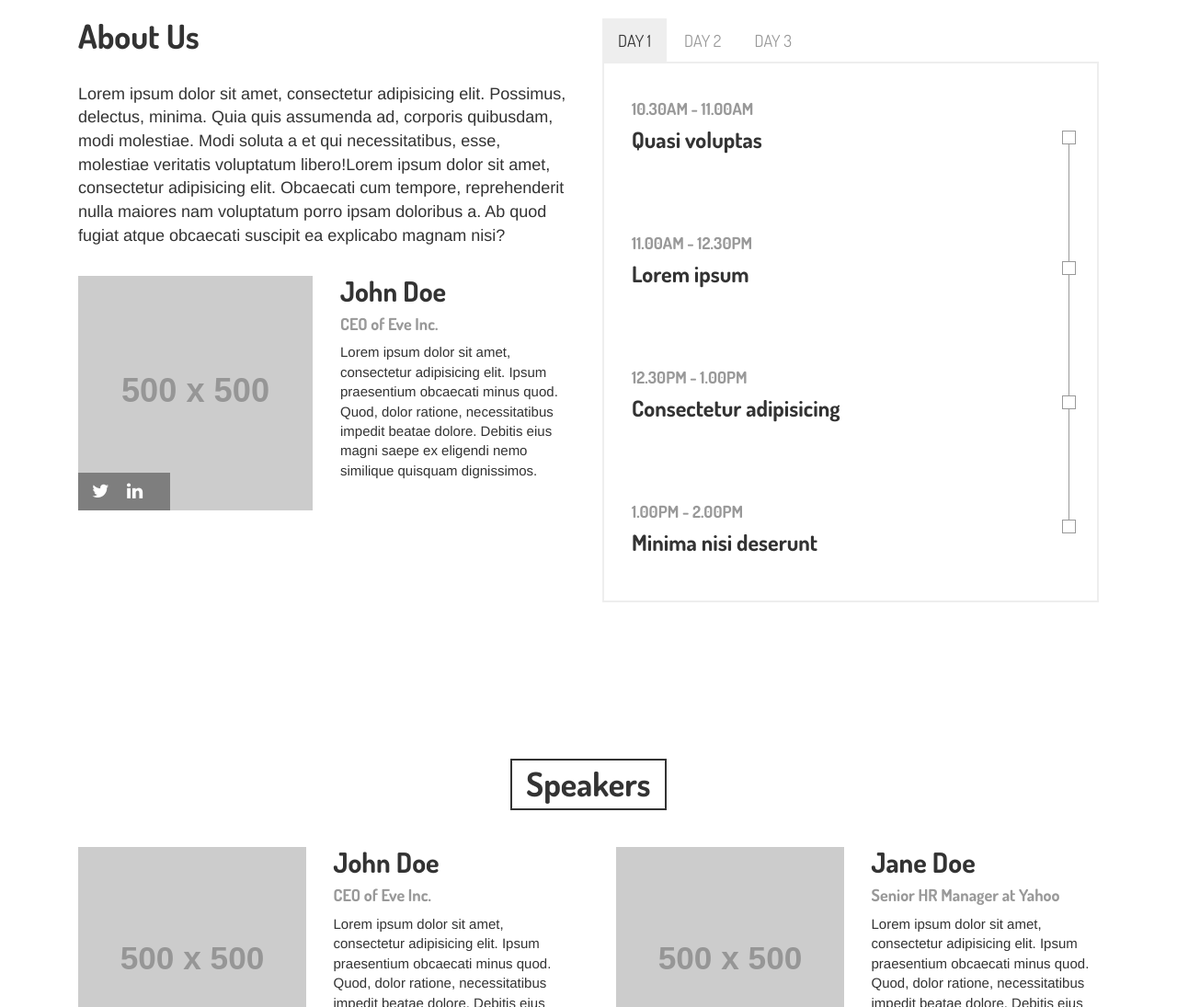
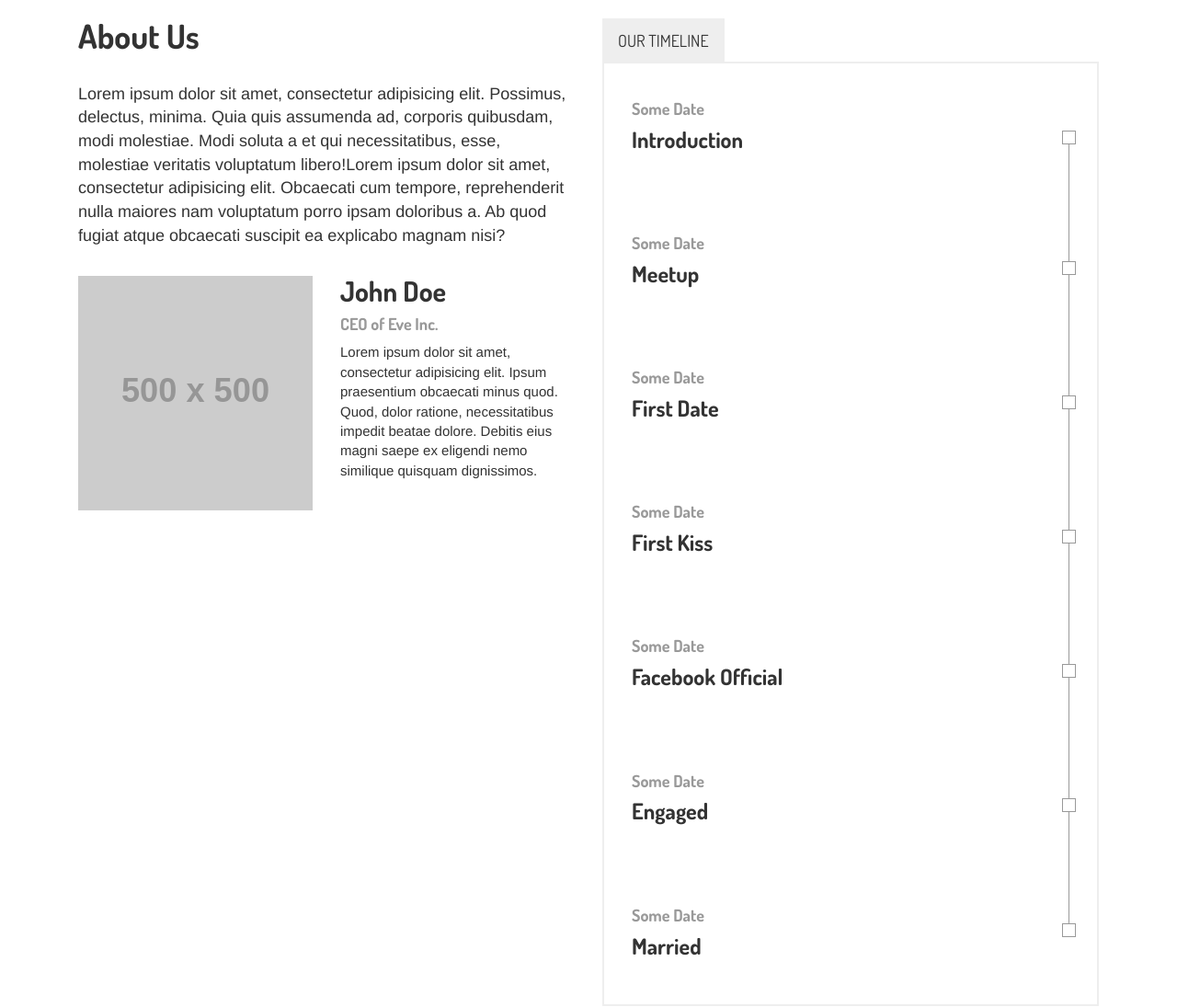
Before and after one commit to gmp/palmer.wedding, a plain HTML site: page index.html in a window 1280 px wide. Shown: the part 860-1955 px from the top of the page at 92% size. Drawn offline with nearby package versions, Linux system fonts and the light colour scheme; some packages are replaced by stand-ins of ours; placeholder pictures from the web are drawn by us.

Commit message:
update schedule to basic timeline

```diff
--- a/index.html
+++ b/index.html
@@ -114,10 +114,6 @@
                 <div class="speaker-details ">
                     <div class="row">
                         <div class="col-sm-6 col-sm-offset-0 col-xs-8 col-xs-offset-2 wow fadeInUp">
-                            <div class="speaker-social-links text-center">
-                                <a href="#"><i class="fa fa-twitter wow bounceIn"></i></a>
-                                <a href="#"><i class="fa fa-linkedin wow bounceIn"></i></a>
-                            </div>
                             <img src="http://placehold.it/500x500" alt="John Doe" class="img-responsive">
                         </div>
                         <div class="col-sm-6 col-sm-offset-0 col-xs-10 col-xs-offset-1 wow fadeInUp" data-wow-delay="0.2s">
@@ -136,11 +132,7 @@
                     <!-- Days -->
                     <ul class="nav nav-tabs" role="tablist" id="schedule-tabs">
                         <li role="presentation" class="active">
-                            <a href="#day-1" aria-controls="day-1" role="tab" data-toggle="tab">Day 1</a>
-                        </li>
-                        <li role="presentation"><a href="#day-2" aria-controls="day-2" role="tab" data-toggle="tab">Day 2</a>
-                        </li>
-                        <li role="presentation"><a href="#day-3" aria-controls="day-3" role="tab" data-toggle="tab">Day 3</a>
+                            <a href="#day-1" aria-controls="day-1" role="tab" data-toggle="tab">Our Timeline</a>
                         </li>
                     </ul>
 
@@ -154,9 +146,9 @@
                                 <!--Schedule item -->
                                 <li>
                                     <!-- Schedule item time -->
-                                    <h4 class="time">10.30AM - 11.00AM</h4>
+                                    <h4 class="time">Some Date</h4>
                                     <!-- Schedule item name -->
-                                    <h3>Quasi voluptas</h3>
+                                    <h3>Introduction</h3>
                                     <!-- Schedule item description -->
                                     <p>Lorem ipsum dolor sit amet, consectetur adipisicing elit. Quasi voluptas error sunt quis voluptate officia vitae blanditiis rem laborum explicabo, et eaque ducimus voluptates ipsam perspiciatis odio numquam pariatur dignissimos?</p>
                                     <span class="line"><span class="bullet"></span></span>
@@ -164,114 +156,54 @@
 
                                 <!--Schedule item -->
                                 <li>
-                                    <h4 class="time">11.00AM - 12.30PM</h4>
-                                    <h3>Lorem ipsum </h3>
+                                    <h4 class="time">Some Date</h4>
+                                    <h3>Meetup</h3>
                                     <p>Lorem ipsum dolor sit amet, consectetur adipisicing elit. Dolorum possimus sint totam est recusandae exercitationem autem, fugiat magnam repellendus provident nobis quam illo explicabo, doloribus earum vitae soluta repellat, atque.</p>
                                     <span class="line"><span class="bullet"></span></span>
                                 </li>
 
                                 <!--Schedule item -->
                                 <li>
-                                    <h4 class="time">12.30PM - 1.00PM</h4>
-                                    <h3>Consectetur adipisicing</h3>
+                                    <h4 class="time">Some Date</h4>
+                                    <h3>First Date</h3>
                                     <p>Lorem ipsum dolor sit amet, consectetur adipisicing elit. Incidunt quisquam neque laboriosam veniam aut vel unde nostrum! Doloremque, distinctio, voluptas cum sit placeat ducimus cumque et minus, magni unde explicabo.</p>
                                     <span class="line"><span class="bullet"></span></span>
                                 </li>
 
                                 <!--Schedule item -->
                                 <li>
-                                    <h4 class="time">1.00PM - 2.00PM</h4>
-                                    <h3>Minima nisi deserunt</h3>
+                                    <h4 class="time">Some Date</h4>
+                                    <h3>First Kiss</h3>
+                                    <p>Lorem ipsum dolor sit amet, consectetur adipisicing elit. Sit quas quia beatae, velit voluptatem inventore odio culpa mollitia deleniti. Minima nisi deserunt accusantium atque ratione nam voluptate necessitatibus quod cum.</p>
+                                    <span class="line"><span class="bullet"></span></span>
+                                </li>
+
+                                <!--Schedule item -->
+                                <li>
+                                    <h4 class="time">Some Date</h4>
+                                    <h3>Facebook Official</h3>
+                                    <p>Lorem ipsum dolor sit amet, consectetur adipisicing elit. Sit quas quia beatae, velit voluptatem inventore odio culpa mollitia deleniti. Minima nisi deserunt accusantium atque ratione nam voluptate necessitatibus quod cum.</p>
+                                    <span class="line"><span class="bullet"></span></span>
+                                </li>
+
+                                <!--Schedule item -->
+                                <li>
+                                    <h4 class="time">Some Date</h4>
+                                    <h3>Engaged</h3>
+                                    <p>Lorem ipsum dolor sit amet, consectetur adipisicing elit. Sit quas quia beatae, velit voluptatem inventore odio culpa mollitia deleniti. Minima nisi deserunt accusantium atque ratione nam voluptate necessitatibus quod cum.</p>
+                                    <span class="line"><span class="bullet"></span></span>
+                                </li>
+
+                                <!--Schedule item -->
+                                <li>
+                                    <h4 class="time">Some Date</h4>
+                                    <h3>Married</h3>
                                     <p>Lorem ipsum dolor sit amet, consectetur adipisicing elit. Sit quas quia beatae, velit voluptatem inventore odio culpa mollitia deleniti. Minima nisi deserunt accusantium atque ratione nam voluptate necessitatibus quod cum.</p>
                                     <span class="line"><span class="bullet"></span></span>
                                 </li>
                             </ul>
                         </div>
                         <!-- End of Day 1 schedule -->
-
-
-                        <!-- Day 2 schedule -->
-                        <div role="tabpanel" class="tab-pane fade" id="day-2">
-                            <ul class="schedule">
-                               <!--Schedule item -->
-                                <li>
-                                    <!-- Schedule item time -->
-                                    <h4 class="time">10.30AM - 11.00AM</h4>
-                                    <!-- Schedule item name -->
-                                    <h3>Quasi voluptas</h3>
-                                    <!-- Schedule item description -->
-                                    <p>Lorem ipsum dolor sit amet, consectetur adipisicing elit. Quasi voluptas error sunt quis voluptate officia vitae blanditiis rem laborum explicabo, et eaque ducimus voluptates ipsam perspiciatis odio numquam pariatur dignissimos?</p>
-                                    <span class="line"><span class="bullet"></span></span>
-                                </li>
-
-                                <!--Schedule item -->
-                                <li>
-                                    <h4 class="time">11.00AM - 12.30PM</h4>
-                                    <h3>Lorem ipsum </h3>
-                                    <p>Lorem ipsum dolor sit amet, consectetur adipisicing elit. Dolorum possimus sint totam est recusandae exercitationem autem, fugiat magnam repellendus provident nobis quam illo explicabo, doloribus earum vitae soluta repellat, atque.</p>
-                                    <span class="line"><span class="bullet"></span></span>
-                                </li>
-
-                                <!--Schedule item -->
-                                <li>
-                                    <h4 class="time">12.30PM - 1.00PM</h4>
-                                    <h3>Consectetur adipisicing</h3>
-                                    <p>Lorem ipsum dolor sit amet, consectetur adipisicing elit. Incidunt quisquam neque laboriosam veniam aut vel unde nostrum! Doloremque, distinctio, voluptas cum sit placeat ducimus cumque et minus, magni unde explicabo.</p>
-                                    <span class="line"><span class="bullet"></span></span>
-                                </li>
-
-                                <!--Schedule item -->
-                                <li>
-                                    <h4 class="time">1.00PM - 2.00PM</h4>
-                                    <h3>Minima nisi deserunt</h3>
-                                    <p>Lorem ipsum dolor sit amet, consectetur adipisicing elit. Sit quas quia beatae, velit voluptatem inventore odio culpa mollitia deleniti. Minima nisi deserunt accusantium atque ratione nam voluptate necessitatibus quod cum.</p>
-                                    <span class="line"><span class="bullet"></span></span>
-                                </li>
-                            </ul>
-                        </div>
-                        <!-- End of Day 2 schedule -->
-
-
-                        <!-- Day 3 schedule -->
-                        <div role="tabpanel" class="tab-pane fade" id="day-3">
-                            <ul class="schedule">
-                                <!--Schedule item -->
-                                <li>
-                                    <!-- Schedule item time -->
-                                    <h4 class="time">10.30AM - 11.00AM</h4>
-                                    <!-- Schedule item name -->
-                                    <h3>Quasi voluptas</h3>
-                                    <!-- Schedule item description -->
-                                    <p>Lorem ipsum dolor sit amet, consectetur adipisicing elit. Quasi voluptas error sunt quis voluptate officia vitae blanditiis rem laborum explicabo, et eaque ducimus voluptates ipsam perspiciatis odio numquam pariatur dignissimos?</p>
-                                    <span class="line"><span class="bullet"></span></span>
-                                </li>
-
-                                <!--Schedule item -->
-                                <li>
-                                    <h4 class="time">11.00AM - 12.30PM</h4>
-                                    <h3>Lorem ipsum </h3>
-                                    <p>Lorem ipsum dolor sit amet, consectetur adipisicing elit. Dolorum possimus sint totam est recusandae exercitationem autem, fugiat magnam repellendus provident nobis quam illo explicabo, doloribus earum vitae soluta repellat, atque.</p>
-                                    <span class="line"><span class="bullet"></span></span>
-                                </li>
-
-                                <!--Schedule item -->
-                                <li>
-                                    <h4 class="time">12.30PM - 1.00PM</h4>
-                                    <h3>Consectetur adipisicing</h3>
-                                    <p>Lorem ipsum dolor sit amet, consectetur adipisicing elit. Incidunt quisquam neque laboriosam veniam aut vel unde nostrum! Doloremque, distinctio, voluptas cum sit placeat ducimus cumque et minus, magni unde explicabo.</p>
-                                    <span class="line"><span class="bullet"></span></span>
-                                </li>
-
-                                <!--Schedule item -->
-                                <li>
-                                    <h4 class="time">1.00PM - 2.00PM</h4>
-                                    <h3>Minima nisi deserunt</h3>
-                                    <p>Lorem ipsum dolor sit amet, consectetur adipisicing elit. Sit quas quia beatae, velit voluptatem inventore odio culpa mollitia deleniti. Minima nisi deserunt accusantium atque ratione nam voluptate necessitatibus quod cum.</p>
-                                    <span class="line"><span class="bullet"></span></span>
-                                </li>
-                            </ul>
-                        </div>
-                        <!-- End of Day 3 schedule -->
                     </div>
                     <!-- End of Daily schedule -->
                 </div>
```
